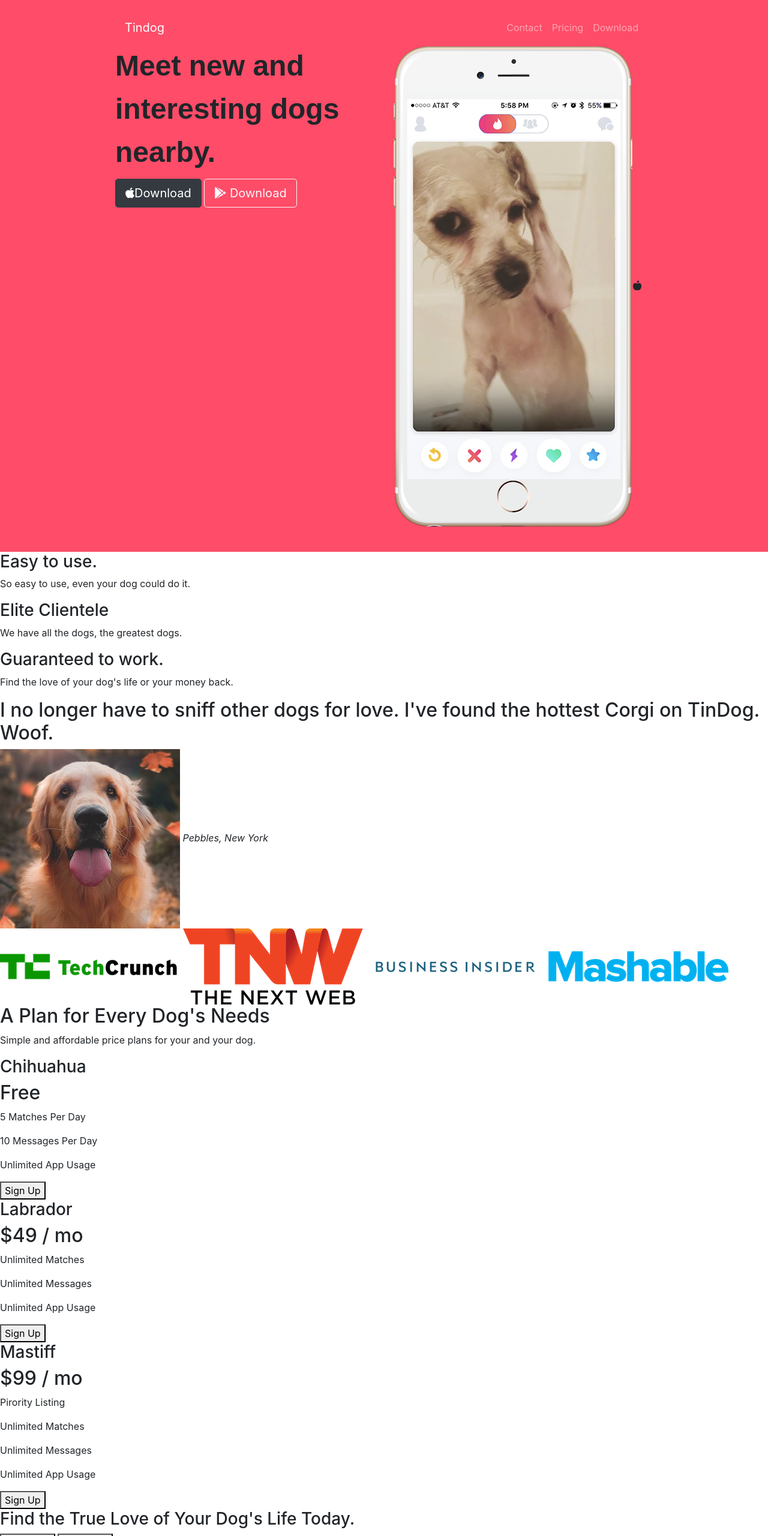
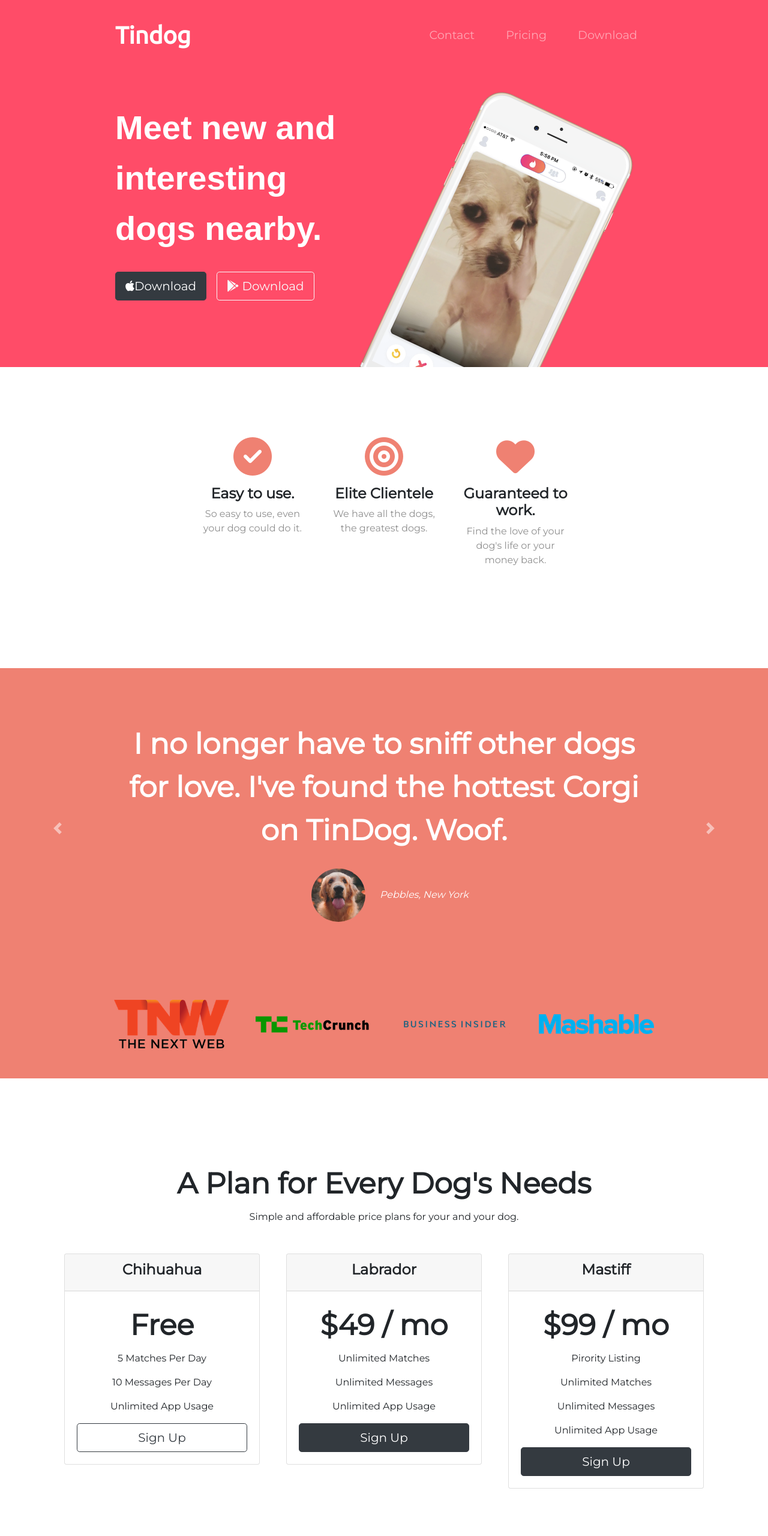
Before and after one commit to Sisarus/Bootstrap-Tindog, a plain HTML site: page index.html in a window 1280 px wide. Shown: the part 20-2581 px from the top of the page at 60% size. Drawn offline with nearby package versions, Linux system fonts and the light colour scheme.

Commit message:
All done

```diff
--- a/css/styles.css
+++ b/css/styles.css
@@ -1,14 +1,177 @@
+body {
+    font-family: 'Montserrat';
+}
+
+
 h1 {
     font-family: 'Montserrat-Black', sans-serif;
+    font-size: 3.5rem;
+    line-height: 1.5;
+    font-weight: 900;
+
+}
+
+h2 {
+    font-family: 'Montserrat';
+    font-weight: bold;
     font-size: 3rem;
     line-height: 1.5;
-    font-weight: 900;
+}
+
+h3 {
+    font-family: 'Montserrat';
+    font-weight: bold;
+    font-size: 1.5rem;
 }
 
 #title {
     background-color: #FF4c68;
+    color: #fff;
 }
 
-.container-fluid{
-    padding: 3% 15%;
+.container-fluid {
+    padding: 3% 15% 7%;
 }
+
+/* Navigation Bar */
+
+.navbar {
+    padding: 0 0 4.5rem;
+}
+
+.navbar-brand {
+    font-family: 'Ubuntu';
+    font-size: 2.5rem;
+    font-weight: bold;
+}
+
+.nav-item {
+    padding:  18px;
+}
+
+.nav-link {
+    font-family: 'Montserrat';
+    font-size: 1.2rem;
+    font-weight: lighter;
+}
+
+/* Download Buttons  */
+
+.download-button {
+    margin: 5% 3% 5% 0;
+}
+
+.title-image {
+    width: 60%;
+    transform: rotate(25deg);
+    position: absolute;
+    right: 30%;
+}
+
+
+/* features */
+
+#features {
+    padding: 7% 15%;
+    background-color: #fff;
+    position: relative;
+    z-index: 1;
+}
+
+.one-feature {
+    text-align: center;
+}
+
+.one-feature p {
+    color: #8f8f8f;
+}
+
+.feature-icon {
+    color: #EF8172;
+    margin-bottom: 1rem;
+}
+
+.feature-icon:hover {
+    color: #FF4c68;;
+}
+
+/* Testimonials Section */
+
+#testimonials {
+    text-align: center;
+    background-color: #EF8172;
+    color: #fff;
+}
+
+.testimonial-image {
+    width: 10%;
+    border-radius: 100%;
+    margin: 20px;
+}
+.carousel-item {
+    padding: 7% 15%;
+}
+
+/* Press Section */
+
+#press {
+    background-color: #EF8172;
+    text-align: center;
+    margin-bottom: 3%;
+}
+
+.press-logo {
+    width: 15%;
+    margin: 20px 20px 50px;
+}
+
+/* Pricing section */
+
+#pricing {
+    padding: 100px;
+    text-align: center;
+}
+
+.pricing-column {
+    padding: 3% 2%;
+}
+
+/* CTA Section */
+
+#cta {
+    background-color: #EF8172;
+    color: #fff;
+    padding: 7% 15%;
+    text-align: center;
+}
+
+.cta-heading {
+    font-family: 'Montserrat';
+    font-weight: bold;
+    font-size: 3.5rem;
+    line-height: 1.5;
+}
+
+
+/* Footer Section */
+
+#footer {
+    padding: 7% 15%;
+    text-align: center;
+}
+
+.social-icon {
+    margin: 20px 10px;
+}
+
+@media (max-width: 1028px) {
+
+    #title {
+        text-align: center;
+    }
+
+    .title-image {
+        position: static;
+        transform: rotate(0);
+    }
+}
--- a/index.html
+++ b/index.html
@@ -43,13 +43,13 @@
           <div class="collapse navbar-collapse" id="navbarSupportedContent">
             <ul class="navbar-nav ml-auto">
               <li class="nav-item">
-                <a class="nav-link" href="">Contact</a>
+                <a class="nav-link" href="#footer">Contact</a>
               </li>
               <li class="nav-item">
-                <a class="nav-link" href="">Pricing</a>
+                <a class="nav-link" href="#pricing">Pricing</a>
               </li>
               <li class="nav-item">
-                <a class="nav-link" href="">Download</a>
+                <a class="nav-link" href="#cta">Download</a>
               </li>
             </ul>
           </div>
@@ -60,58 +60,116 @@
         <div class="row">
           <div class="col-lg-6">
             <h1>Meet new and interesting dogs nearby.</h1>
-            <button type="button" class="btn btn-dark btn-lg">
-                <i class="fa-brands fa-apple"></i></i>Download
+            <button type="button" class="btn btn-dark btn-lg download-button">
+              <i class="fa-brands fa-apple"></i>Download
             </button>
-            <button type="button" class="btn btn-outline-light btn-lg">
+            <button
+              type="button"
+              class="btn btn-outline-light btn-lg download-button"
+            >
               <i class="fa-brands fa-google-play"></i>
               Download
             </button>
           </div>
 
           <div class="col-lg-6">
-            <img src="images/iphone6.png" alt="iphone-mockup" /><i
-              class="fa-sharp fa-solid fa-apple-whole"
-            ></i>
+            <img
+              class="title-image"
+              src="images/iphone6.png"
+              alt="iphone-mockup"
+            />
           </div>
         </div>
       </div>
     </section>
+
     <!-- Features -->
 
     <section id="features">
+      <div class="container-fluid">
+        <div class="row">
+          <div class="col-lg-4 one-feature">
+            <i class="fa-solid fa-circle-check fa-4x feature-icon"></i>
             <h3>Easy to use.</h3>
             <p>So easy to use, even your dog could do it.</p>
+          </div>
 
+          <div class="col-lg-4 one-feature">
+            <i class="fa-solid fa-bullseye fa-4x feature-icon"></i>
             <h3>Elite Clientele</h3>
             <p>We have all the dogs, the greatest dogs.</p>
-
+          </div>
+          <div class="col-lg-4 one-feature">
+            <i class="fa-solid fa-heart fa-4x feature-icon"></i>
             <h3>Guaranteed to work.</h3>
             <p>Find the love of your dog's life or your money back.</p>
+          </div>
+        </div>
+      </div>
     </section>
 
     <!-- Testimonials -->
 
     <section id="testimonials">
+      <div id="testimonials-carousel" class="carousel slide" data-ride="false">
+        <div class="carousel-inner">
+          <div class="carousel-item active">
             <h2>
-        I no longer have to sniff other dogs for love. I've found the hottest
-        Corgi on TinDog. Woof.
+              I no longer have to sniff other dogs for love. I've found the
+              hottest Corgi on TinDog. Woof.
             </h2>
-      <img src="images/dog-img.jpg" alt="dog-profile" />
+            <img
+              class="testimonial-image"
+              src="images/dog-img.jpg"
+              alt="dog-profile"
+            />
             <em>Pebbles, New York</em>
-
-      <!-- <h2 class="testimonial-text">My dog used to be so lonely, but with TinDog's help, they've found the love of their life. I think.</h2>
-    <img class="testimonial-image" src="images/lady-img.jpg" alt="lady-profile">
-    <em>Beverly, Illinois</em> -->
+          </div>
+          <div class="carousel-item">
+            <h2 class="testimonial-text">
+              My dog used to be so lonely, but with TinDog's help, they've found
+              the love of their life. I think.
+            </h2>
+            <img
+              class="testimonial-image"
+              src="images/lady-img.jpg"
+              alt="lady-profile"
+            />
+            <em>Beverly, Illinois</em>
+          </div>
+        </div>
+        <a
+          class="carousel-control-prev"
+          href="#testimonials-carousel"
+          role="button"
+          data-slide="prev"
+        >
+          <span class="carousel-control-prev-icon" aria-hidden="true"></span>
+          <span class="sr-only">Previous</span>
+        </a>
+        <a
+          class="carousel-control-next"
+          href="#testimonials-carousel"
+          role="button"
+          data-slide="next"
+        >
+          <span class="carousel-control-next-icon" aria-hidden="true"></span>
+          <span class="sr-only">Next</span>
+        </a>
+      </div>
     </section>
 
     <!-- Press -->
 
     <section id="press">
-      <img src="images/techcrunch.png" alt="tc-logo" />
-      <img src="images/tnw.png" alt="tnw-logo" />
-      <img src="images/bizinsider.png" alt="biz-insider-logo" />
-      <img src="images/mashable.png" alt="mashable-logo" />
+      <img class="press-logo" class="" src="images/tnw.png" alt="tnw-logo" />
+      <img class="press-logo" src="images/techcrunch.png" alt="tc-logo" />
+      <img
+        class="press-logo"
+        src="images/bizinsider.png"
+        alt="biz-insider-logo"
+      />
+      <img class="press-logo" src="images/mashable.png" alt="mashable-logo" />
     </section>
 
     <!-- Pricing -->
@@ -120,40 +178,82 @@
       <h2>A Plan for Every Dog's Needs</h2>
       <p>Simple and affordable price plans for your and your dog.</p>
 
+      <div class="row">
+        <div class="pricing-column col-lg-4 col-md-6">
+          <div class="card">
+            <div class="card-header">
               <h3>Chihuahua</h3>
+            </div>
+            <div class="card-body">
               <h2>Free</h2>
               <p>5 Matches Per Day</p>
               <p>10 Messages Per Day</p>
               <p>Unlimited App Usage</p>
-      <button type="button">Sign Up</button>
-
+              <button
+                class="btn btn-lg btn-block btn-outline-dark"
+                type="button"
+              >
+                Sign Up
+              </button>
+            </div>
+          </div>
+        </div>
+        <div class="pricing-column col-lg-4 col-md-6">
+          <div class="card">
+            <div class="card-header">
               <h3>Labrador</h3>
+            </div>
+            <div class="card-body">
               <h2>$49 / mo</h2>
               <p>Unlimited Matches</p>
               <p>Unlimited Messages</p>
               <p>Unlimited App Usage</p>
-      <button type="button">Sign Up</button>
+              <button class="btn btn-lg btn-block btn-dark" type="button">
+                Sign Up
+              </button>
+            </div>
+          </div>
+        </div>
 
+        <div class="pricing-column col-lg-4">
+          <div class="card">
+            <div class="card-header">
               <h3>Mastiff</h3>
+            </div>
+            <div class="card-body">
               <h2>$99 / mo</h2>
               <p>Pirority Listing</p>
               <p>Unlimited Matches</p>
               <p>Unlimited Messages</p>
               <p>Unlimited App Usage</p>
-      <button type="button">Sign Up</button>
+              <button class="btn btn-lg btn-block btn-dark" type="button">
+                Sign Up
+              </button>
+            </div>
+          </div>
+        </div>
+      </div>
     </section>
 
     <!-- Call to Action -->
 
     <section id="cta">
-      <h3>Find the True Love of Your Dog's Life Today.</h3>
-      <button type="button">Download</button>
-      <button type="button">Download</button>
+      <h3 class="cta-heading">Find the True Love of Your Dog's Life Today.</h3>
+      <button class="download-button btn btn-lg btn-dark" type="button">
+        <i class="fa-brands fa-apple"></i> Download
+      </button>
+      <button class="download-button btn btn-lg btn-light" type="button">
+        <i class="fa-brands fa-google-play"></i> Download
+      </button>
     </section>
 
     <!-- Footer -->
 
     <footer id="footer">
+      <i class="social-icon fa fa-facebook-official" aria-hidden="true"></i>
+      <i class="social-icon fa fa-twitter" aria-hidden="true"></i>
+      <i class="social-icon fa fa-instagram" aria-hidden="true"></i>
+      <i class="social-icon fa fa-envelope" aria-hidden="true"></i>
       <p>© Copyright TinDog</p>
     </footer>
 
```
Lines whose indentation alone changed are shown as unchanged.
